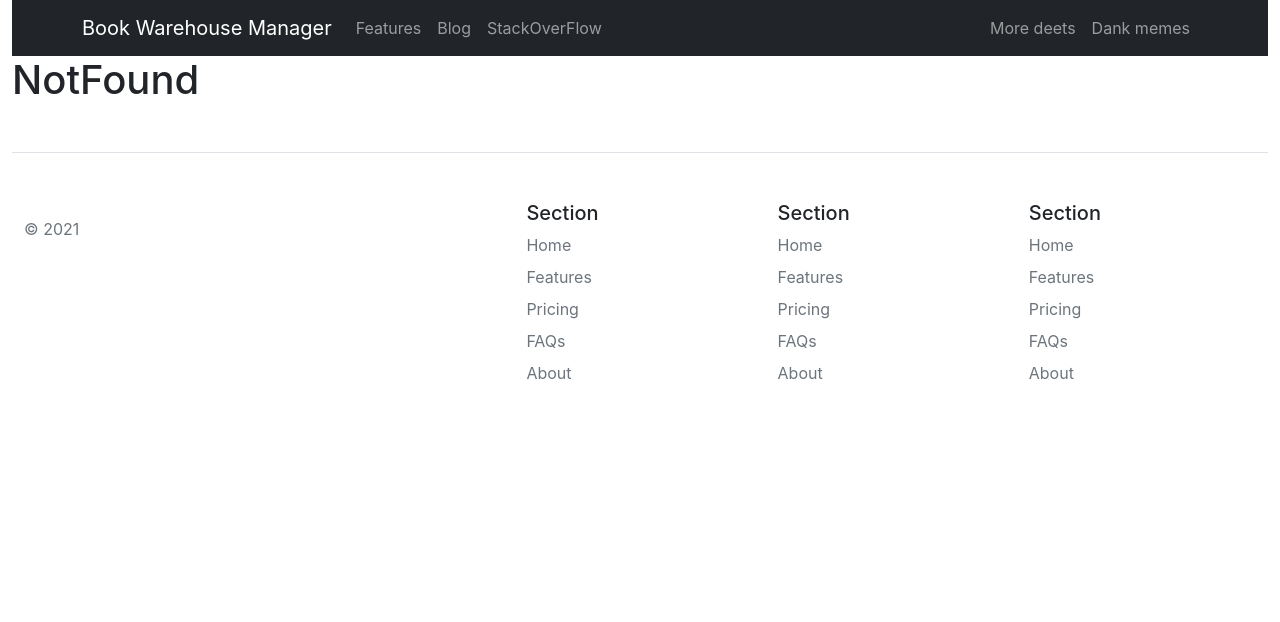
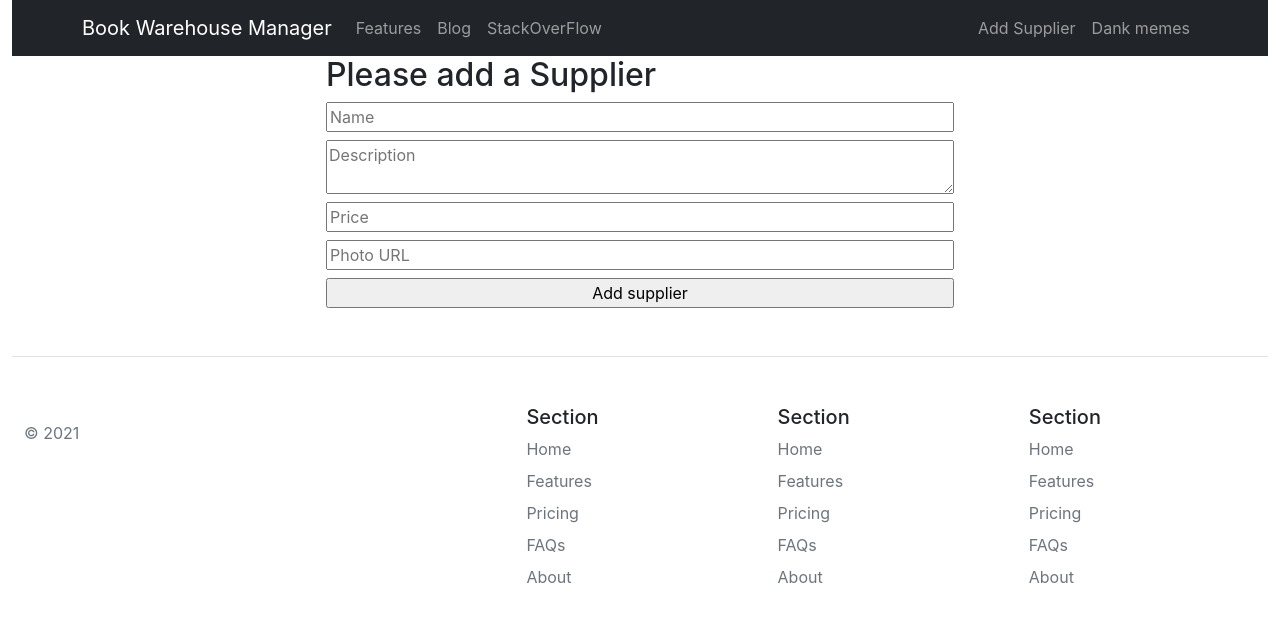
Before and after one commit to owadud/Book-warehouse, a React (Create React App) app: page /addSupplier in a window 1280 px wide. Shown: the top 622 px of the page. Built offline with nearby package versions, Linux system fonts and the light colour scheme.

Commit message:
add and delet

```diff
--- a/package.json
+++ b/package.json
@@ -10,6 +10,7 @@
     "react": "^18.1.0",
     "react-bootstrap": "^2.3.1",
     "react-dom": "^18.1.0",
+    "react-hook-form": "^7.30.0",
     "react-router-dom": "^6.3.0",
     "react-scripts": "5.0.1",
     "web-vitals": "^2.1.4"
--- a/src/App.js
+++ b/src/App.js
@@ -1,5 +1,6 @@
 import { Route, Routes } from 'react-router-dom';
 import './App.css';
+import AddSupplier from './Pages/AddSupplier/AddSuppiler';
 import Blog from './Pages/Blog/Blog';
 import Footer from './Pages/Footer/Footer';
 import Header from './Pages/Header/Header'
@@ -15,7 +16,8 @@ function App() {
        <Route path="/" element={<Home></Home>}></Route>
        <Route path="/home" element={<Home></Home>}></Route>
        <Route path="/blog" element={<Blog></Blog>}></Route>
-       <Route path="/update/:productId" element={<UpdateProduct></UpdateProduct>}></Route>
+       <Route path="/addSupplier" element={<AddSupplier></AddSupplier>}></Route>
+       <Route path="/books/update/:productId" element={<UpdateProduct></UpdateProduct>}></Route>
        <Route path="*" element={<NotFound></NotFound>}></Route>
      </Routes>
      <Footer></Footer>
--- /dev/null
+++ b/src/Pages/AddSupplier/AddSuppiler.js
@@ -0,0 +1,41 @@
+import React from 'react';
+import { useForm } from 'react-hook-form';
+
+const AddSupplier = () => {
+    const { register, handleSubmit } = useForm();
+
+    const onSubmit = data =>{
+        console.log(data);
+        const url = `http://localhost:5000/books`;
+
+        fetch(url,{
+            method: 'POST',
+            headers: {
+                'content-type': 'application/json'
+            },
+            body: JSON.stringify(data)
+        })
+        .then(res=>res.json())
+        .then(result=>{
+            console.log(result);
+        })
+    };
+
+
+    return (
+        <div className='w-50 mx-auto'>
+
+        <h2>Please add a Supplier</h2>
+        <form className='d-flex flex-column' onSubmit={handleSubmit(onSubmit)}>
+
+            <input className='mb-2' placeholder='Name' {...register("supply", { required: true, maxLength: 20 })} />
+            <textarea className='mb-2' placeholder='Description' {...register("description")} />
+            <input className='mb-2' placeholder='Price' type="number" {...register("price")} />
+            <input className='mb-2' placeholder='Photo URL' type="text" {...register("picture")} />
+            <input type="submit" value="Add supplier" />
+        </form>
+    </div>
+    );
+};
+
+export default AddSupplier;
--- a/src/Pages/Header/Header.js
+++ b/src/Pages/Header/Header.js
@@ -17,7 +17,7 @@ const Header = () => {
 
                         </Nav>
                         <Nav>
-                            <Nav.Link href="#deets">More deets</Nav.Link>
+                            <Nav.Link as={Link} to="addSupplier">Add Supplier</Nav.Link>
                             <Nav.Link eventKey={2} href="#memes">
                                 Dank memes
                             </Nav.Link>
--- a/src/Pages/PublisherDetails/PublisherDetails.js
+++ b/src/Pages/PublisherDetails/PublisherDetails.js
@@ -3,12 +3,12 @@ import { Button, Card } from 'react-bootstrap';
 import {useNavigate } from 'react-router-dom';
 
 const PublisherDetails = ({ publisher }) => {
-    const { supply, description, price, picture, quantity, email,id } = publisher;
+    const { supply, description, price, picture, quantity, email,_id } = publisher;
 
     const navigate = useNavigate();
 
     const navigateToProductDetail = id =>{
-        navigate(`/update/${id}`);
+        navigate(`/books/update/${id}`);
     }
     return (
         <div>
@@ -40,7 +40,7 @@ const PublisherDetails = ({ publisher }) => {
                     </Card.Body>
                     <Card.Footer  >
 
-                            <Button onClick={() => navigateToProductDetail(id)} variant="primary">Update</Button>
+                            <Button onClick={() => navigateToProductDetail(_id)} variant="primary">Update</Button>
 
                     </Card.Footer>
                 </Card>
--- a/src/Pages/UpdateProduct/UpdateProduct.js
+++ b/src/Pages/UpdateProduct/UpdateProduct.js
@@ -1,26 +1,50 @@
 import React, { useEffect, useState } from 'react';
-import {  useParams,Link } from 'react-router-dom';
+import { useParams, Link } from 'react-router-dom';
 
 const UpdateProduct = () => {
     const { productId } = useParams();
-    // const [product, setProduct]=useState({});
+    const [product, setProduct] = useState({});
 
-    // useEffect(() => {
 
-    //     const url = `http://localhost:3000/service/${productId}`;
+    useEffect(() => {
 
-    //     fetch(url)
-    //     .then(res=>res.json())
-    //     .then(data => setProduct(data))
+        const url = `http://localhost:5000/books/update/${productId}`;
 
-    // },[])
+        fetch(url)
+            .then(res => res.json())
+            .then(data => setProduct(data))
+
+    }, []);
+
+    const handleDelete = id => {
+        const proceed = window.confirm('Are you sure you want to delete?');
+        if (proceed) {
+            const url = `http://localhost:5000/books/update/${id}`;
+
+            fetch(url,{
+                method: 'DELETE',
+            })
+            .then(res=>res.json())
+            .then(result=>{
+                setProduct('');
+                console.log(result);
+            })
+        }
+    }
+
     return (
         <div>
-            <h2>Welcome to detail: {productId}</h2>
+
             <div className='text-center'>
+                <p>{product._id}</p>
+                <h2>Supplier: {product.supply}</h2>
+                <h2>Email: {product.email}</h2>
+                <h2>Phone: {product.phone}</h2>
+                <h2>Amount: {product.quantity}</h2>
                 <Link to="/checkout">
-                    <button className='btn btn-primary'>Proceed Checkout</button>
+                    <button className='btn btn-primary'>Delivered</button>
                 </Link>
+                <button className='btn btn-danger' onClick={() => handleDelete(product._id)}>Delete</button>
             </div>
         </div>
     );
```
Also changed, not shown: 1 other file (tests, documents, lock files or other folders).
